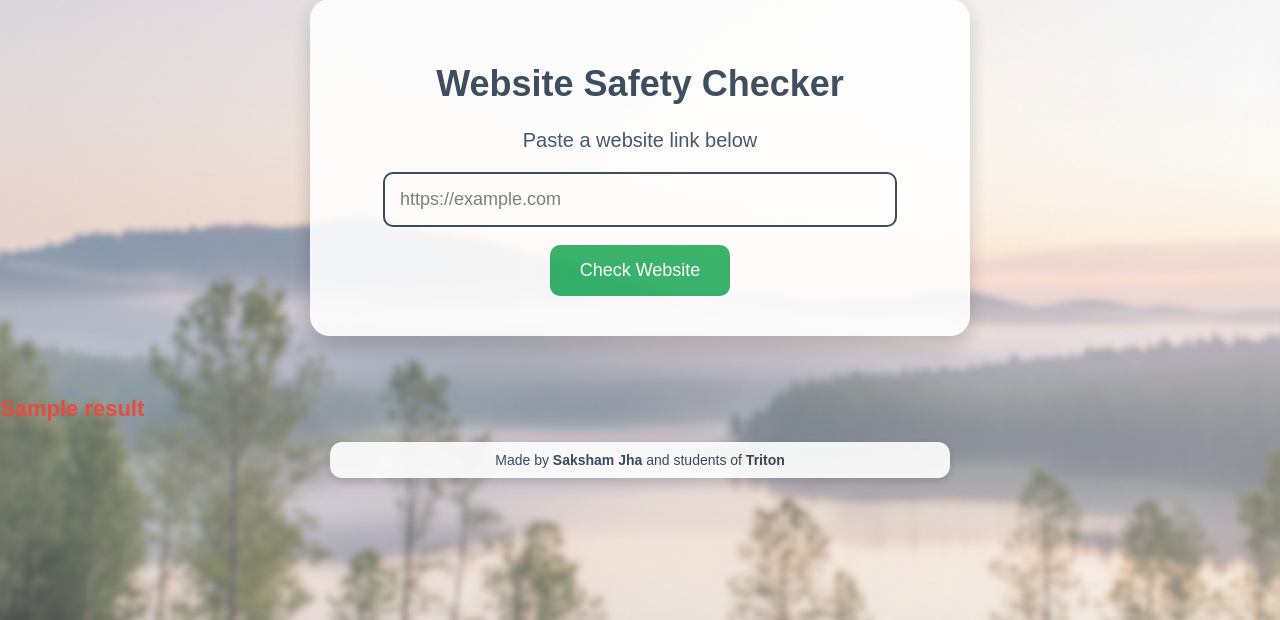
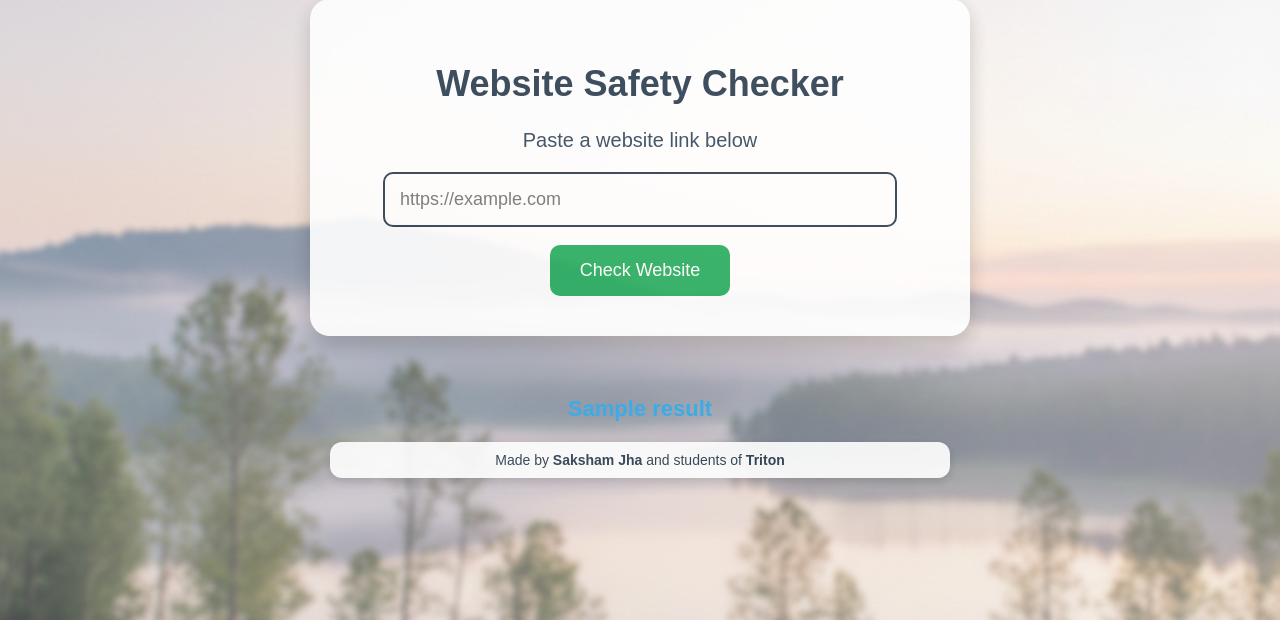
Before and after one commit to sakshamjha-dev/Phishing-website-detector, a Flask app: template templates/index.html in a window 1280 px wide. Shown: the part 61-681 px from the top of the page. Run offline with Flask 3, Linux system fonts and the light colour scheme; the template is opened without the code that fills it: most values are stand-ins (such as "Sample title", 1, 10 or a date in 2020).

Commit message:
Update style.css

```diff
--- a/static/style.css
+++ b/static/style.css
@@ -61,7 +61,8 @@ button:hover {
 h2 {
     margin-top: 20px;
     font-size: 22px;
-    color: #e74c3c;
+    color: #3cabe7;
+    text-align: center;
 }
 
 /* Footer */
```
